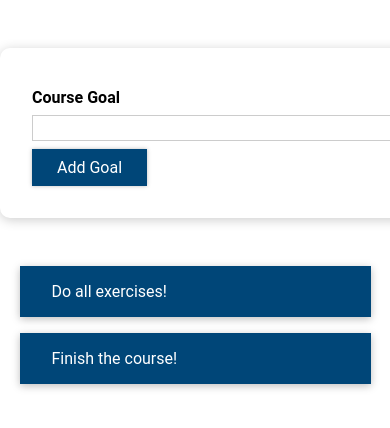
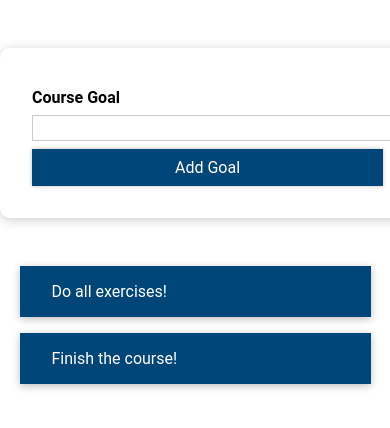
Before and after one commit to aljesa/course-goal, a React (Create React App) app: page / in a window 390 px wide. Shown: the top 428 px of the page. Built offline with nearby package versions, Linux system fonts and the light colour scheme.

Commit message:
using media queries inside styled-component

```diff
--- a/src/components/UI/Button/Button.js
+++ b/src/components/UI/Button/Button.js
@@ -2,6 +2,7 @@
 import styled from "styled-components";
 
 const Button = styled.button`
+  width: 100%;
   font: inherit;
   padding: 0.5rem 1.5rem;
   border: 1px solid #004678;
@@ -9,6 +10,10 @@ const Button = styled.button`
   background: #004678;
   box-shadow: 0 0 4px rgba(0, 0, 0, 0.26);
   cursor: pointer;
+
+  @media (min-width: 768px) {
+    width: auto;
+  }
 
   &:focus {
     outline: none;
```
